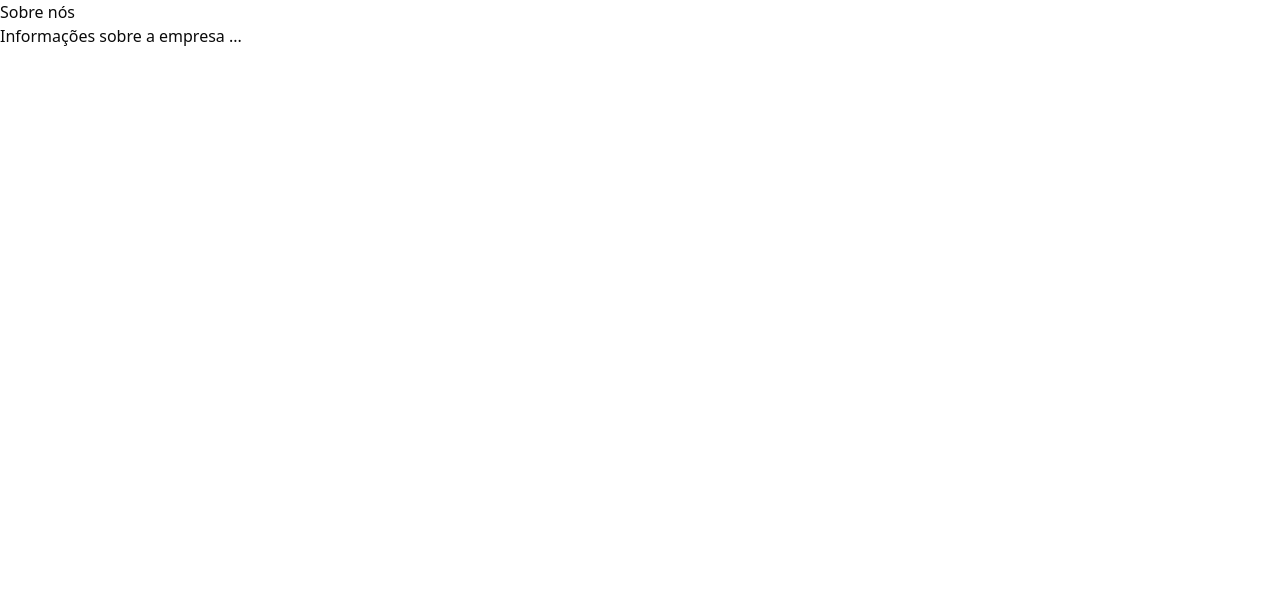
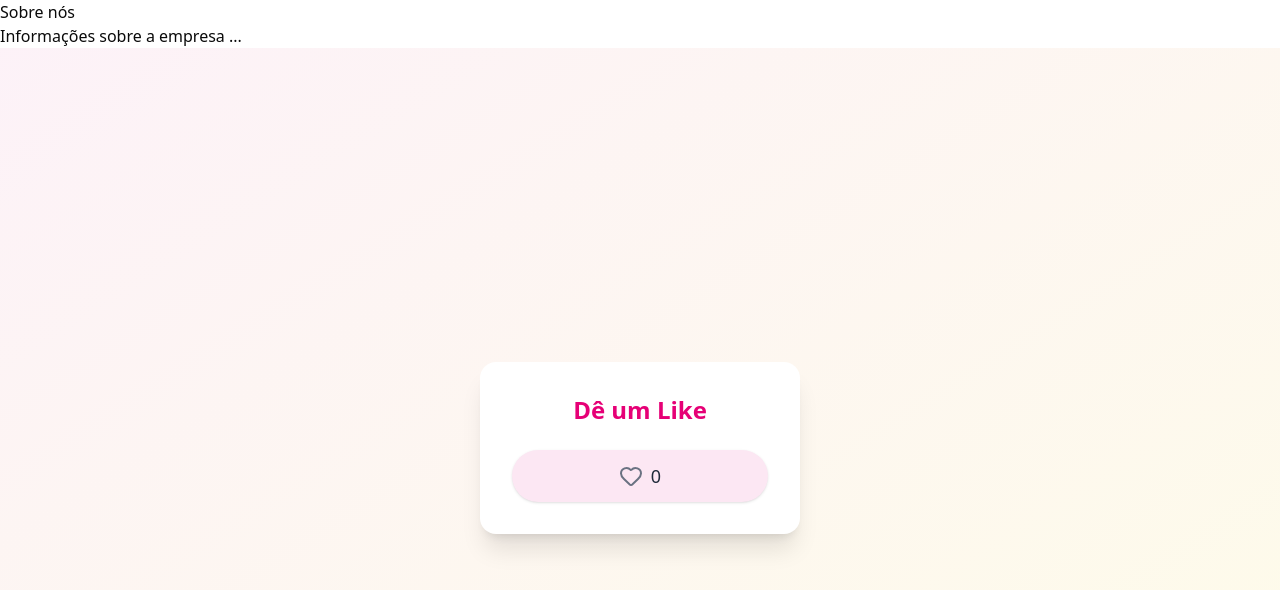
Before and after one commit to yarllamayra/introducao-nextjs1, a Next.js app: page /about in a window 1280 px wide. Shown: the top 590 px of the page. Built offline with nearby package versions, Linux system fonts and the light colour scheme.

Commit message:
likebutton

```diff
--- a/package.json
+++ b/package.json
@@ -20,6 +20,7 @@
     "react": "^19.0.0",
     "react-dom": "^19.0.0",
     "react-hook-form": "^7.59.0",
+    "react-icon": "^1.0.0",
     "react-leaflet": "^5.0.0",
     "tailwind-merge": "^3.3.1",
     "zod": "^3.25.67"
--- a/src/app/about/page.tsx
+++ b/src/app/about/page.tsx
@@ -1,4 +1,7 @@
 // import NavBar from "@/components/NavBar"
+"use client"
+import Likes from "@/components/Likebutton";
+import Counter from "@/components/ui/Counter";
 
 export default function About(){
 
@@ -7,6 +10,9 @@ export default function About(){
             {/* <NavBar label1="Produtos" label2="Adminitradores" label3="Time"/> */}
             <h1>Sobre nós</h1>
             <p>Informações sobre a empresa ...</p>
+
+            <Likes initial = {0} />
+
         </div>
     )
 }
--- /dev/null
+++ b/src/components/Likebutton.tsx
@@ -0,0 +1,40 @@
+'use client'
+
+import { useState } from "react";
+import { Heart } from "lucide-react";
+
+interface LikeProps {
+  initial: number;
+}
+
+export default function Likes({ initial }: LikeProps) {
+  const [count, setCount] = useState(initial);
+  const [liked, setLiked] = useState(false);
+
+  const handleClick = () => {
+    setCount(count + 1);
+    setLiked(true);
+  };
+
+  return (
+    <div className="flex items-center justify-center min-h-screen bg-gradient-to-br from-pink-50 to-yellow-50">
+      <div className="bg-white rounded-2xl shadow-xl p-8 w-80 text-center">
+        <h1 className="text-2xl font-bold text-pink-600 mb-6">Dê um Like</h1>
+
+        <button
+          onClick={handleClick}
+          className={`flex items-center justify-center gap-2 w-full py-3 rounded-full transition-all duration-300
+            ${liked ? "bg-red-100 hover:bg-red-200" : "bg-pink-100 hover:bg-pink-200"}
+            shadow hover:shadow-lg hover:scale-105`}
+        >
+          <Heart
+            className={`w-6 h-6 transition-all duration-300
+              ${liked ? "fill-red-500 text-red-500 scale-110" : "text-gray-500"}
+              hover:text-red-400`}
+          />
+          <span className="text-lg font-medium text-gray-800">{count}</span>
+        </button>
+      </div>
+    </div>
+  );
+}
--- /dev/null
+++ b/src/components/ui/Counter.tsx
@@ -0,0 +1,23 @@
+"use client"
+import { useState } from "react"
+
+interface countProps {
+    initial: number
+}
+
+
+
+export default function Counter(props: countProps) {
+
+    const [count, setCount] = useState(props.initial);
+
+    return (
+        <>
+
+        <h1 className="bg-blue-300 text-center"> Contagem: {count}</h1>
+        <button onClick={()=> setCount(count+1)}
+         className="bg-red-400 rounded px-4 py-2 hover:bg-red-300">Incrementar</button>
+
+        </>
+    )
+}
```
Also changed, not shown: public/heart.png (added), 1 other file (tests, documents, lock files or other folders).
